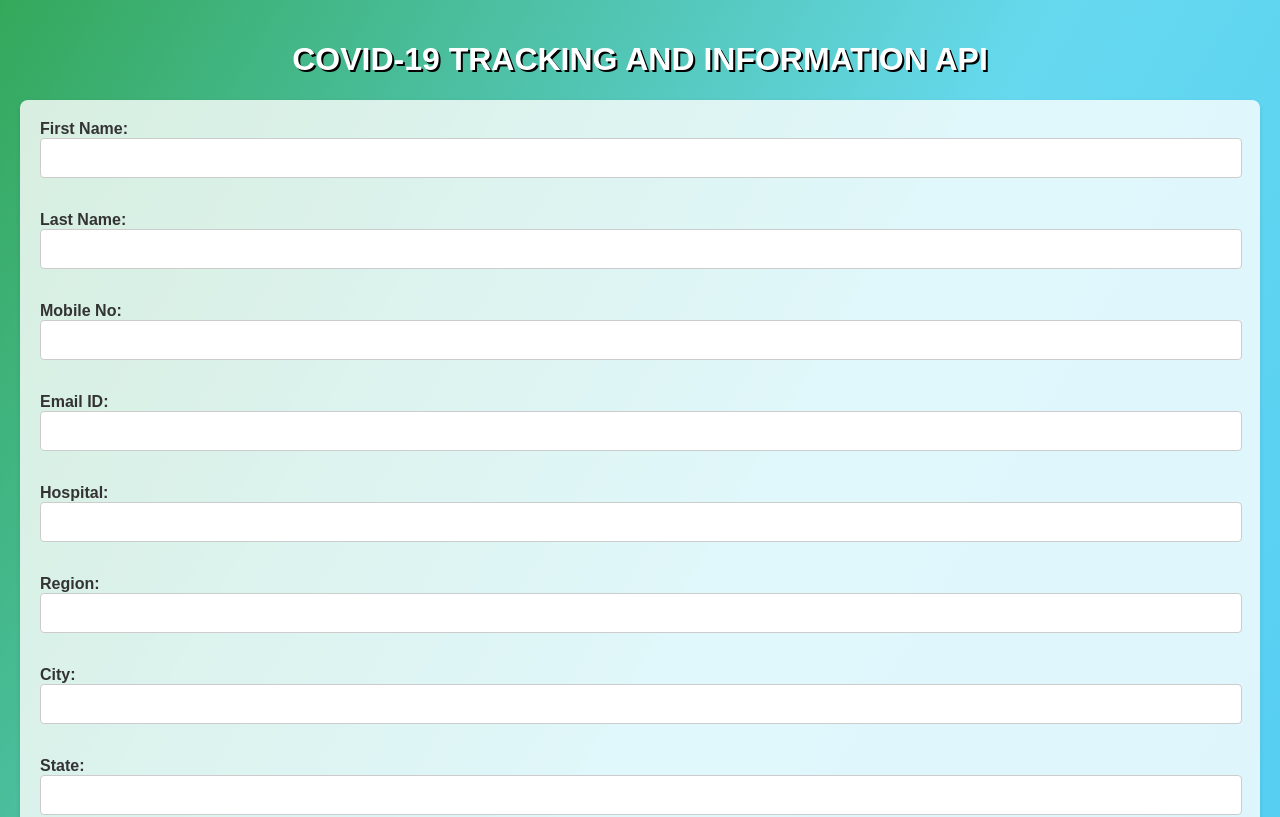
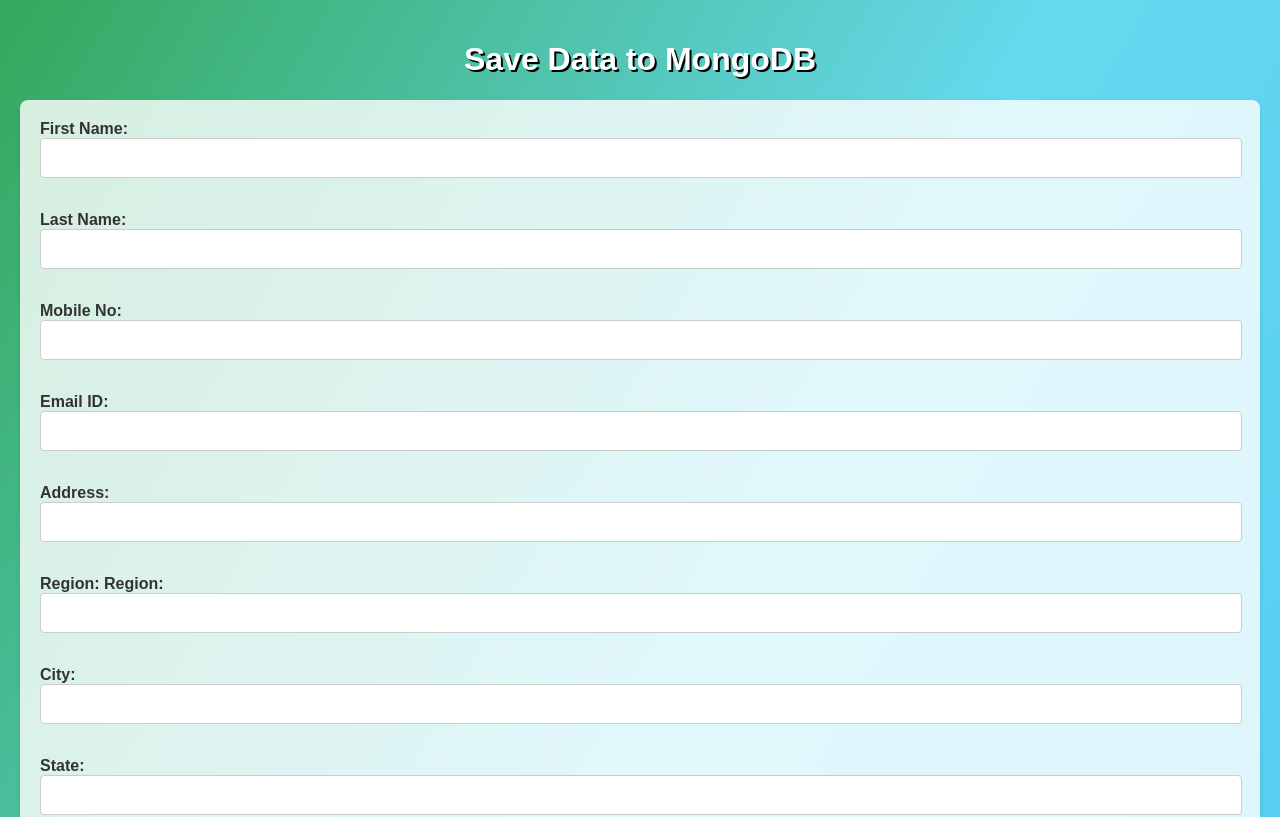
Before and after one commit to Harikaran1212/node-task-1, a website: page public/index.html in a window 1280 px wide. Shown: the top 817 px of the page. Drawn offline with nearby package versions, Linux system fonts and the light colour scheme.

Commit message:
Update index.html

```diff
--- a/public/index.html
+++ b/public/index.html
@@ -3,15 +3,15 @@
 <head>
     <meta charset="UTF-8">
     <meta name="viewport" content="width=device-width, initial-scale=1.0">
-<!--     <title>Save and Fetch Data</title> -->
+   <title>Save and Fetch Data</title>
     <title>COVID-19 TRACKING AND INFORMATION API</title>
     <script src="https://code.jquery.com/jquery-3.6.0.min.js"></script>
     <link rel="stylesheet" href="style.css">
     <link rel="shortcut icon" href="lion.png" type="image/x-icon">
 </head>
 <body>
-<!--     <h1>Save Data to MongoDB</h1> -->
-    <h1>COVID-19 TRACKING AND INFORMATION API</h1>
+<h1>Save Data to MongoDB</h1>
+
     <form id="dataForm">
         <label for="firstName">First Name:</label>
         <input type="text" id="firstName" name="firstName" required><br><br>
@@ -25,11 +25,10 @@
         <label for="email">Email ID:</label>
         <input type="email" id="email" name="email" required><br><br>
 
-<!--         <label for="address">Address:</label> -->
-        <label for="address">Hospital:</label>
+        <label for="address">Address:</label>
         <input type="text" id="address" name="address" required><br><br>
 
-<!--         <label for="street">Region:</label> -->
+       <label for="street">Region:</label>
         <label for="street">Region:</label>
         <input type="text" id="street" name="street" required><br><br>
 
```
